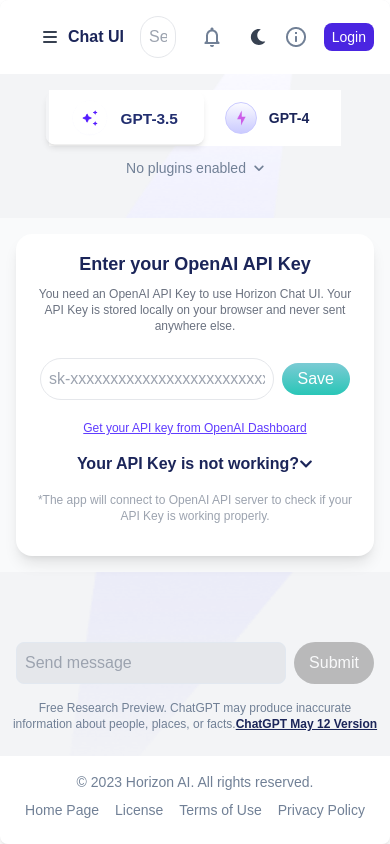
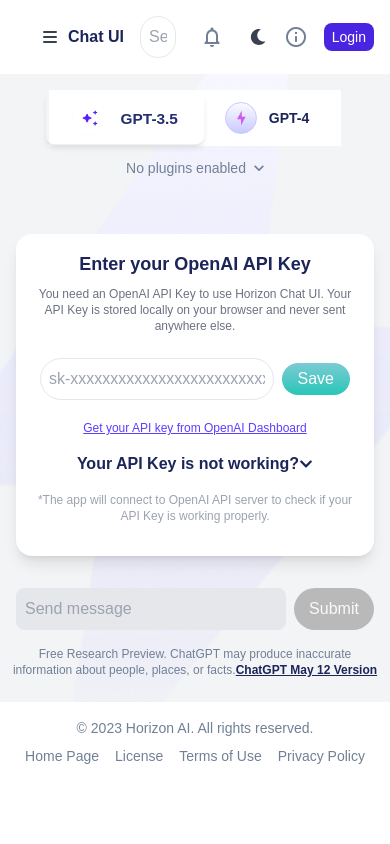
Before and after one commit to jijonjau/horizon-ai-frontend, a Next.js app in the folder horizon-ai/: page / in a window 390 px wide. Built offline with nearby package versions, Linux system fonts and the light colour scheme.

Commit message:
resolve responsiveness issues

```diff
--- a/horizon-ai/src/app/page.tsx
+++ b/horizon-ai/src/app/page.tsx
@@ -25,10 +25,10 @@ export default function Chat() {
   }, []);
 
   return (
-    <div className="flex flex-col h-screen bg-gray-100 dark:bg-gray-900 dark:text-white rounded-lg shadow-md overflow-y-auto">
-      <div className="flex flex-row flex-1 h-full">
+    <div className="flex flex-col h-full bg-gray-100 dark:bg-gray-900 dark:text-white  overflow-y-auto">
+      <div className="flex flex-row flex-1 ">
         {isSidebarCollapsed && (
-          <div className="w-64 md:w-72 h-full">
+          <div className="w-64 ">
             <Sidebar
               isLoggedIn={isLoggedIn}
               setIsLoggedIn={setIsLoggedIn}
@@ -41,10 +41,7 @@ export default function Chat() {
             />
           </div>
         )}
-
-        <div
-          className={`flex flex-col flex-1 h-full ${isSidebarCollapsed ? 'ml-0' : 'ml-0'}`}
-        >
+        <div className={`flex flex-col flex-1 `}>
           <Header
             isLoggedIn={isLoggedIn}
             setIsLoggedIn={setIsLoggedIn}
@@ -58,8 +55,9 @@ export default function Chat() {
             setIsSidebarCollapsed={setIsSidebarCollapsed}
           />
 
+          <div className="flex flex-col flex-1 justify-between">
             <div
-            className="flex flex-col items-center flex-1 bg-no-repeat bg-center bg-[length:500px]"
+              className="flex flex-col items-center bg-no-repeat bg-center bg-[length:500px] flex-1"
               style={{ backgroundImage: 'url(/Images/background.png)' }}
             >
               <div className="flex flex-wrap justify-center items-center bg-white p-1 mb-3 mt-4 dark:bg-gray-800 dark:text-gray-200">
@@ -117,83 +115,6 @@ export default function Chat() {
           </div>
         </div>
       </div>
-
-    //     <div className="flex flex-col h-screen bg-gray-100 dark:bg-gray-900 dark:text-white rounded-lg shadow-md overflow-y-auto">
-    //   <div className="flex flex-row flex-1 h-full">
-    //     {isSidebarCollapsed && (
-    //       <div className="w-64 md:w-72 h-full fixed left-0 top-0 z-50">
-    //         <Sidebar
-    //           isLoggedIn={isLoggedIn}
-    //           setIsLoggedIn={setIsLoggedIn}
-    //           isLoginModalOpen={isLoginModalOpen}
-    //           setIsLoginModalOpen={setIsLoginModalOpen}
-    //           userName={userName}
-    //           userEmail={userEmail}
-    //           isOpen={isOpen}
-    //           setIsOpen={setIsOpen}
-    //         />
-    //       </div>
-    //     )}
-
-    //     <div className={`flex flex-col flex-1 h-full ${isSidebarCollapsed ? 'ml-58 md:ml-64' : 'ml-0'}`}>
-    //       <Header
-    //         isLoggedIn={isLoggedIn}
-    //         setIsLoggedIn={setIsLoggedIn}
-    //         isLoginModalOpen={isLoginModalOpen}
-    //         setIsLoginModalOpen={setIsLoginModalOpen}
-    //         userName={userName}
-    //         userEmail={userEmail}
-    //         isOpen={isOpen}
-    //         setIsOpen={setIsOpen}
-    //         isSidebarCollapsed={isSidebarCollapsed}
-    //         setIsSidebarCollapsed={setIsSidebarCollapsed}
-    //       />
-
-    //       <div
-    //         className="flex flex-col items-center flex-1 bg-no-repeat bg-center bg-[length:500px]"
-    //         style={{ backgroundImage: 'url(/Images/background.png)' }}
-    //       >
-    //         <div className="flex flex-wrap justify-center items-center bg-white p-1 mb-3 mt-4 dark:bg-gray-800 dark:text-gray-200">
-    //           <button
-    //             onClick={() => setSelectedModel('gpt-3.5')}
-    //             className={`flex items-center gap-3 px-6 py-2 rounded-lg text-sm transition-all text-[#1b2559] font-semibold mr-1
-    //             ${selectedModel === 'gpt-3.5' ? 'scale-110 brightness-125 shadow-md' : 'opacity-100'}
-    //             hover:scale-110 hover:brightness-125 hover:shadow-md dark:text-gray-200 dark:hover:text-white`}
-    //             style={{ lineHeight: '1' }}
-    //           >
-    //             <div className="w-8 h-8 flex items-center justify-center rounded-full bg-gradient-to-b from-[#FBFBFF] to-[#CACAFF] border border-[#CACAFF] dark:from-gray-700 dark:to-gray-900 dark:border-gray-600">
-    //               <img src="/Icons/auto-awesome.png" alt="gpt-3.5 icon" className="w-4 h-4 object-contain" />
-    //             </div>
-    //             <span className="whitespace-nowrap">GPT-3.5</span>
-    //           </button>
-
-    //           <button
-    //             onClick={() => setSelectedModel('gpt-4')}
-    //             className={`flex items-center gap-3 px-6 py-2 rounded-lg text-sm transition-all text-[#1b2559] font-semibold mr-1
-    //             ${selectedModel === 'gpt-4' ? 'scale-110 brightness-125 shadow-md' : 'opacity-100'}
-    //             hover:scale-110 hover:brightness-125 hover:shadow-md dark:text-gray-200 dark:hover:text-white`}
-    //             style={{ lineHeight: '1' }}
-    //           >
-    //             <div className="w-8 h-8 flex items-center justify-center rounded-full border border-[#CACAFF] bg-gradient-to-b from-[#FBFBFF] to-[#CACAFF] dark:from-gray-700 dark:to-gray-900 dark:border-gray-600">
-    //               <img src="/Icons/gpt-4.png" alt="gpt-4 icon" className="w-4 h-4 object-contain" />
-    //             </div>
-    //             <span className="whitespace-nowrap">GPT-4</span>
-    //           </button>
-    //         </div>
-
-    //         <p className="flex items-center text-sm text-[#718096] dark:text-gray-400 mb-10">
-    //           No plugins enabled{' '}
-    //           <span className="ml-2">
-    //             <img src="/Icons/plugin-dropdown.png" alt="plugin dropdown icon" />
-    //           </span>
-    //         </p>
-
-    //         {isAPIKeyFormOpen && <APIKeyForm onClose={() => setIsAPIKeyFormOpen(false)} />}
-    //         <ChatWindow isDisabled={isAPIKeyFormOpen} />
-    //       </div>
-    //       <Footer />
-    //     </div>
-    //   </div>
-    // </div>
+    </div>
   );
 }
--- a/horizon-ai/src/components/APIKeyForm.tsx
+++ b/horizon-ai/src/components/APIKeyForm.tsx
@@ -45,7 +45,7 @@ const APIKeyForm = ({ onClose }: { onClose: () => void }) => {
   };
 
   return (
-    <div className="flex flex-col items-center justify-center bg-gray-50 dark:bg-gray-900 p-4 sm:p-6 md:p-8 lg:p-10">
+    <div className="flex flex-col items-center justify-center p-4 sm:p-6 md:p-8 lg:p-10">
       <div className="bg-white dark:bg-gray-900 dark:border dark:border-white shadow-lg rounded-2xl p-4 sm:p-6 md:p-8 lg:p-10 w-full max-w-md lg:max-w-lg text-center">
         <h2 className="text-lg sm:text-xl font-semibold text-[#1b2559] dark:text-gray-200">
           Enter your OpenAI API Key
--- a/horizon-ai/src/components/ChatWindow.tsx
+++ b/horizon-ai/src/components/ChatWindow.tsx
@@ -54,8 +54,8 @@ const ChatWindow: React.FC<{ isDisabled: boolean }> = ({ isDisabled }) => {
   };
 
   return (
-    <div className="flex flex-col h-full items-center w-full p-2 md:p-4">
-      <div className="w-full max-w-2xl flex-1 overflow-y-auto space-y-4">
+    <div className="flex flex-col items-center justify-center h-fit w-full p-2 md:p-4">
+      <div className="w-full max-w-6xl flex flex-col items-center justify-center flex-1 overflow-y-auto space-y-4">
         {messages.map((msg, index) => (
           <ChatMessage
             key={index}
@@ -69,7 +69,7 @@ const ChatWindow: React.FC<{ isDisabled: boolean }> = ({ isDisabled }) => {
         {messages.some((msg) => !msg.isUser) && (
           <button
             onClick={regenerateResponse}
-            className="bg-gray-200 text-[#1B2559] border border-[#E2E8F0] px-3 py-2 rounded-lg font-medium hover:bg-gray-300 transition mt-4 md:ml-40"
+            className="bg-gray-200 text-[#1B2559] border border-[#E2E8F0] px-3 py-2 rounded-lg font-medium hover:bg-gray-300 transition mt-4 "
           >
             <img
               src="/Icons/regenerate.png"
@@ -81,7 +81,7 @@ const ChatWindow: React.FC<{ isDisabled: boolean }> = ({ isDisabled }) => {
         )}
       </div>
 
-      <div className="w-full max-w-2xl p-2 md:p-4 dark:border-gray-700 bottom-2">
+      <div className="bottom-4 w-full max-w-2xl p-2 md:p-4 dark:border-gray-700">
         <div className="flex w-full">
           <input
             type="text"
--- a/horizon-ai/src/components/Sidebar.tsx
+++ b/horizon-ai/src/components/Sidebar.tsx
@@ -27,7 +27,7 @@ const Sidebar = ({
   const [isProUser, setIsProUser] = useState(true);
 
   return (
-    <aside className="w-64 bg-white p-4 shadow-lg dark:bg-gray-800 dark:text-gray-200 h-fit">
+    <aside className="w-64 bg-white p-4 shadow-lg dark:bg-gray-800 dark:text-gray-200 h-full">
       <h2 className="text-xl font-semibold text-[#1b2559] dark:text-white">
         HORIZON <span className="font-normal">AI FREE</span>
       </h2>
@@ -37,7 +37,7 @@ const Sidebar = ({
           <li>
             <Link
               href="/chat"
-              className="p-2 rounded-lg hover:bg-gray-400 flex items-center mb-4"
+              className="p-2 rounded-lg hover:bg-gray-300 flex items-center mb-4"
             >
               <img src="/Icons/auto-awesome.png" alt="awesome icon" />
               <span className="text-[#1b2559] dark:text-white ml-4">
--- a/horizon-ai/src/layout/Footer.tsx
+++ b/horizon-ai/src/layout/Footer.tsx
@@ -3,7 +3,7 @@ import React from 'react';
 
 const Footer = () => {
   return (
-    <footer className="w-full p-4 bg-white text-[#718096] text-center justify-between flex flex-col sm:flex-row sm:items-center dark:bg-gray-900 dark:text-gray-300">
+    <footer className="bottom-0 w-full p-4 bg-white text-[#718096] text-center justify-between flex flex-col sm:flex-row sm:items-center dark:bg-gray-900 dark:text-gray-300">
       <div className="text-sm sm:text-xs">
         &copy; 2023 Horizon AI. All rights reserved.
       </div>
--- a/horizon-ai/src/layout/Header.tsx
+++ b/horizon-ai/src/layout/Header.tsx
@@ -29,7 +29,7 @@ const Header: React.FC<{
   setIsSidebarCollapsed,
 }) => {
   return (
-    <header className="w-screen p-4 flex items-center bg-white shadow-sm dark:bg-gray-900 dark:shadow-lg dark:text-white">
+    <header className="w-full p-4 flex items-center bg-white shadow-sm dark:bg-gray-900 dark:shadow-lg dark:text-white">
       <div className="flex items-center space-x-2 ml-4">
         <button
           className="lg:hidden p-2 rounded-md focus:outline-none focus:ring-2 focus:ring-inset focus:ring-indigo-500 dark:focus:ring-offset-gray-900"
```
Also changed, not shown: horizon-ai/src/components/UserProfile.tsx (+5 -5 lines). Lines whose indentation alone changed are shown as unchanged.
